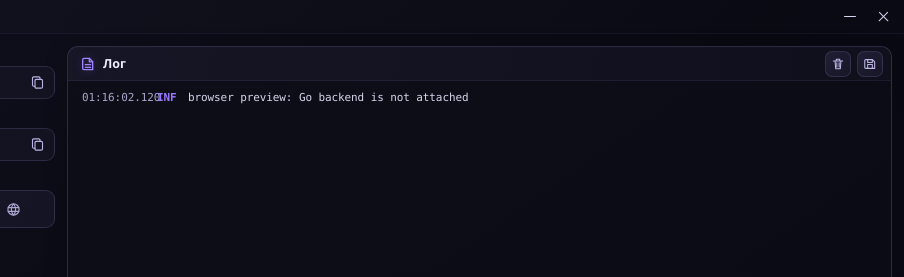
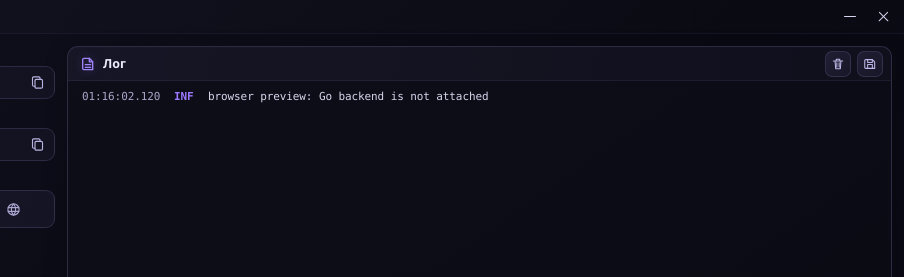
Before and after one commit to zzisler/mc-tunnel, a plain HTML site: page frontend/dist/index.html in a window 1280 px wide. Shown: the top 277 px of the page, 376-1280 px from the left. Drawn offline with Linux system fonts and the light colour scheme.

Commit message:
fix(gui): wrap long log lines and stop the time column overlapping
"04:13:09.364INF" was one column too narrow: a timestamp is twelve
characters of monospace and the column was 68px. It is 84px now, with
the level at 26px.

Messages wrap onto the next line instead of being cut with an ellipsis,
because the part that gets cut is usually the reason a connection failed.
The body cell breaks anywhere, so long hosts and Windows paths stay
visible, and the horizontal scrollbar is gone.

```diff
--- a/frontend/dist/styles.css
+++ b/frontend/dist/styles.css
@@ -448,7 +448,8 @@ button { color: inherit; }
 .log-scroll {
   min-height: 0;
   flex: 1;
-  overflow: auto;
+  overflow-y: auto;
+  overflow-x: hidden;
   padding: 7px 8px 9px 10px;
   scrollbar-width: thin;
   scrollbar-color: #77729d #171626;
@@ -460,27 +461,31 @@ button { color: inherit; }
 .log-lines { display: flex; flex-direction: column; gap: 2px; min-width: 0; }
 
 /* Three columns: the peer address sits inside the message cell, so lines that
-   have no address do not leave a hole and the text gets the whole width. */
+   have no address do not leave a hole and the text gets the whole width.
+   Messages wrap instead of being cut: a truncated log line hides exactly the
+   part that explains the failure. */
 .log-line {
   display: grid;
-  grid-template-columns: 68px 24px minmax(0, 1fr);
-  align-items: baseline;
-  column-gap: 7px;
-  min-height: 16px;
+  grid-template-columns: 84px 26px minmax(0, 1fr);
+  align-items: start;
+  column-gap: 8px;
   padding: 1px 4px;
   border-radius: 4px;
   color: #e1e0f1;
   font-family: var(--font-code);
   font-size: 11px;
-  line-height: 1.55;
+  line-height: 1.5;
   letter-spacing: -.1px;
-  white-space: nowrap;
   font-variant-numeric: tabular-nums;
 }
 .log-line:hover { background: rgba(139, 106, 255, .07); }
-.log-line time { color: #a9a5c9; }
-.log-line b { color: #9b78ff; font-weight: 700; }
-.log-line .log-body { min-width: 0; overflow: hidden; text-overflow: ellipsis; }
+.log-line time { color: #a9a5c9; white-space: nowrap; }
+.log-line b { color: #9b78ff; font-weight: 700; white-space: nowrap; }
+.log-line .log-body {
+  min-width: 0;
+  overflow-wrap: anywhere;
+  word-break: break-word;
+}
 .log-line .log-addr { color: #cfcbe8; margin-right: 6px; }
 .log-line .log-msg { color: #d8d5ec; }
 
```
